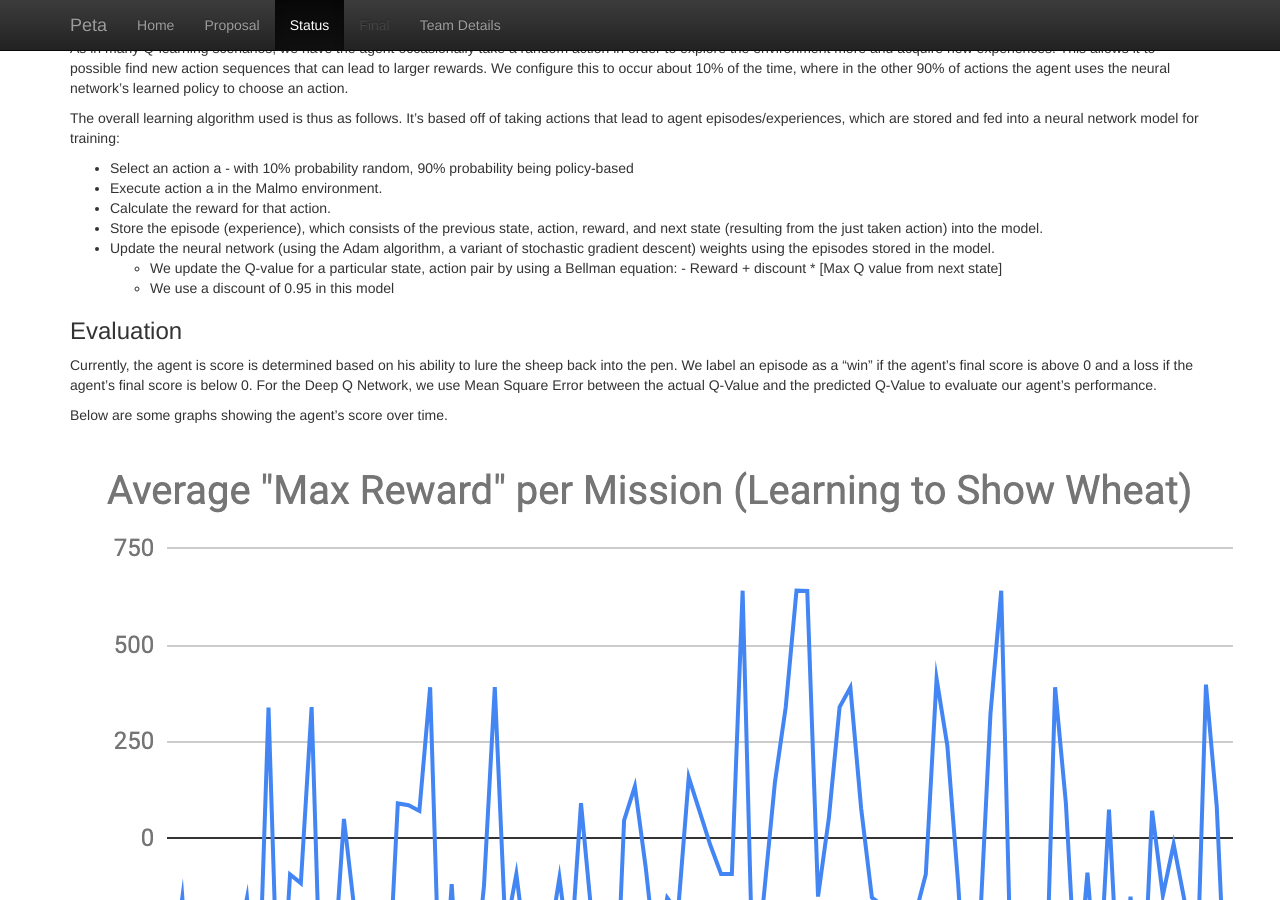
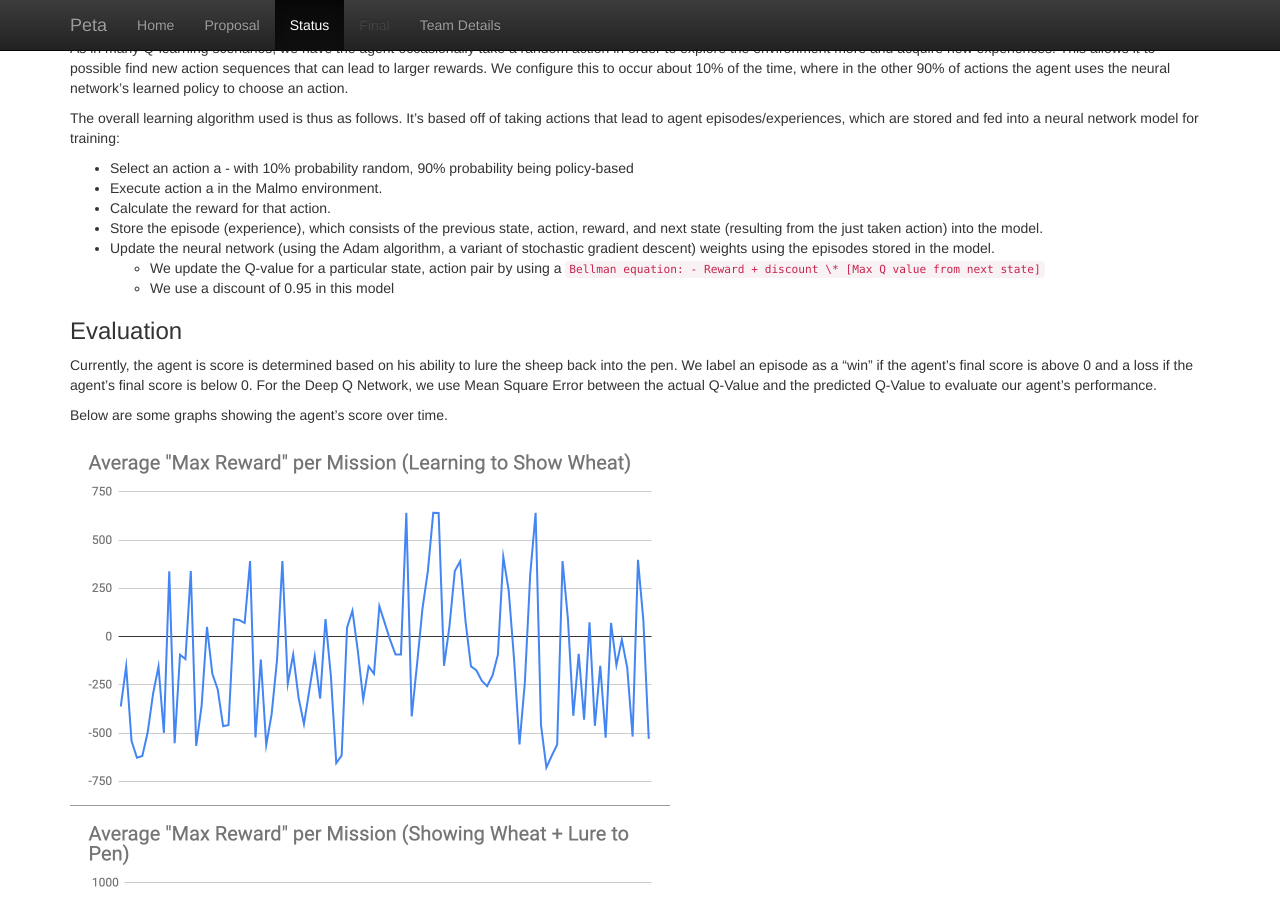
Before and after one commit to mrdanshih/pita, a Jekyll site: the page built from docs/status.md, in a window 1280 px wide and 900 px high, scrolled down 1530 px. Built offline with Jekyll 4.4.1, drawn with Linux system fonts in a browser that asks for light colours.

Commit message:
markdown weird pt2

```diff
--- a/docs/status.md
+++ b/docs/status.md
@@ -37,7 +37,7 @@ Although this particular policy is hardcoded, the agent still must learn that to
 - Negative of the Euclidean distance that the sheep is from the pen (negatively affects the reward, as the above one does)
 - If the agent is within a distance of 4 to the sheep, then reward the agent with +100 reward (one time reward for making it to the sheep)
 - If the sheep makes it to the pen (lured by the agent), then reward the agent with +500 reward
-    - Also reward the agent with +100 reward when it’s close to the pen
+  - Also reward the agent with +100 reward when it’s close to the pen
 - If the agent chooses to show the wheat, give them at +50 reward as encouragement to do so in future episodes. However, if the agent keeps choosing the wheat in succession, (i.e. previous action was also show wheat), then the agent will be penalized -200 to discourage wasting actions on that.
 
 ![Image of Deep Q Network](deepq.jpg)
@@ -59,8 +59,8 @@ The overall learning algorithm used is thus as follows. It’s based off of taki
 - Calculate the reward for that action.
 - Store the episode (experience), which consists of the previous state, action, reward, and next state (resulting from the just taken action) into the model.
 - Update the neural network (using the Adam algorithm, a variant of stochastic gradient descent) weights using the episodes stored in the model.
-    - We update the Q-value for a particular state, action pair by using a Bellman equation: - Reward + discount \* [Max Q value from next state]
-    - We use a discount of 0.95 in this model
+  - We update the Q-value for a particular state, action pair by using a `Bellman equation: - Reward + discount \* [Max Q value from next state]`
+  - We use a discount of 0.95 in this model
 
 ### Evaluation
 
@@ -68,8 +68,8 @@ Currently, the agent is score is determined based on his ability to lure the she
 
 Below are some graphs showing the agent's score over time.
 
-![Image of Learning to Show Wheat](graph1.png)
-![Image of Showing Wheat](graph2.png)
+<img src="graph1.png" width="600">
+<img src="graph2.png" width="600">
 
 ### Remaining Goals and Challenges
 
```
